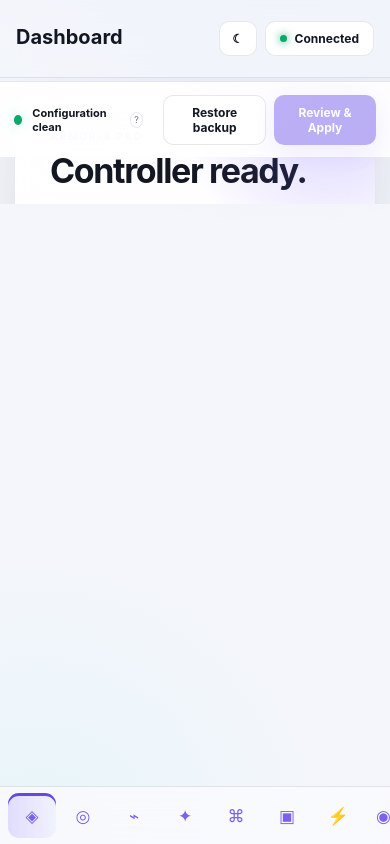
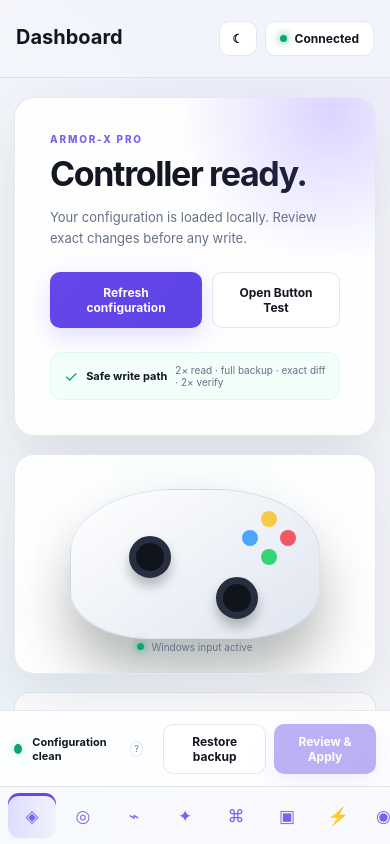
Before and after one commit to feshinkof-boop/armorx-toolkit, a React (Vite) app in the folder windows/frontend/: page / in a window 390 px wide. Built offline with nearby package versions, Linux system fonts and the light colour scheme.

Commit message:
fix: restore full responsive content layout and deterministic Windows smoke exit

```diff
--- a/windows/frontend/src/styles.css
+++ b/windows/frontend/src/styles.css
@@ -59,7 +59,11 @@ button { color: inherit; }
 .navIcon { width: 27px; text-align:center; font-size: 17px; color: var(--accent2); }.navLabel{font-weight:600;font-size:13px}.liveDot{margin-left:auto;width:7px;height:7px;border-radius:50%;background:var(--mint);box-shadow:0 0 10px var(--mint)}
 .sidebarBottom { border-top: 1px solid var(--border); padding-top: 13px; }
 .miniDevice { display:flex; gap:10px; align-items:center; padding:8px; }.miniDevice div{display:flex;flex-direction:column;min-width:0}.miniDevice b{font-size:12px;white-space:nowrap;overflow:hidden;text-overflow:ellipsis}.miniDevice small{font-size:10px;color:var(--muted);margin-top:3px}.statusOrb{width:11px;height:11px;border-radius:50%;background:#555;box-shadow:0 0 0 5px rgba(100,100,100,.1)}.statusOrb.online{background:var(--mint);box-shadow:0 0 12px rgba(56,231,160,.5),0 0 0 5px rgba(56,231,160,.09)}
-.main { min-width: 0; height: 100vh; display: grid; grid-template-rows: auto 3px 1fr auto; }
+.main { min-width: 0; height: 100vh; display: grid; grid-template-rows: auto 3px minmax(0,1fr) auto; }
+.topbar { grid-row: 1; }
+.busyBar { grid-row: 2; }
+.content { grid-row: 3; min-height: 0; }
+.applyDock { grid-row: 4; }
 .topbar { height: 78px; display:flex;align-items:center;justify-content:space-between;padding:0 28px;border-bottom:1px solid var(--border);background:rgba(9,11,16,.48);backdrop-filter:blur(20px) }
 :root[data-theme="light"] .topbar{background:rgba(244,246,251,.78)}
 .topbar h1{font-size:20px;margin:0 0 3px}.topbar p{font-size:11px;color:var(--muted);margin:0;max-width:650px;white-space:nowrap;overflow:hidden;text-overflow:ellipsis}.topActions{display:flex;gap:8px;align-items:center}
```
Also changed, not shown: 1 other file (tests, documents, lock files or other folders).
